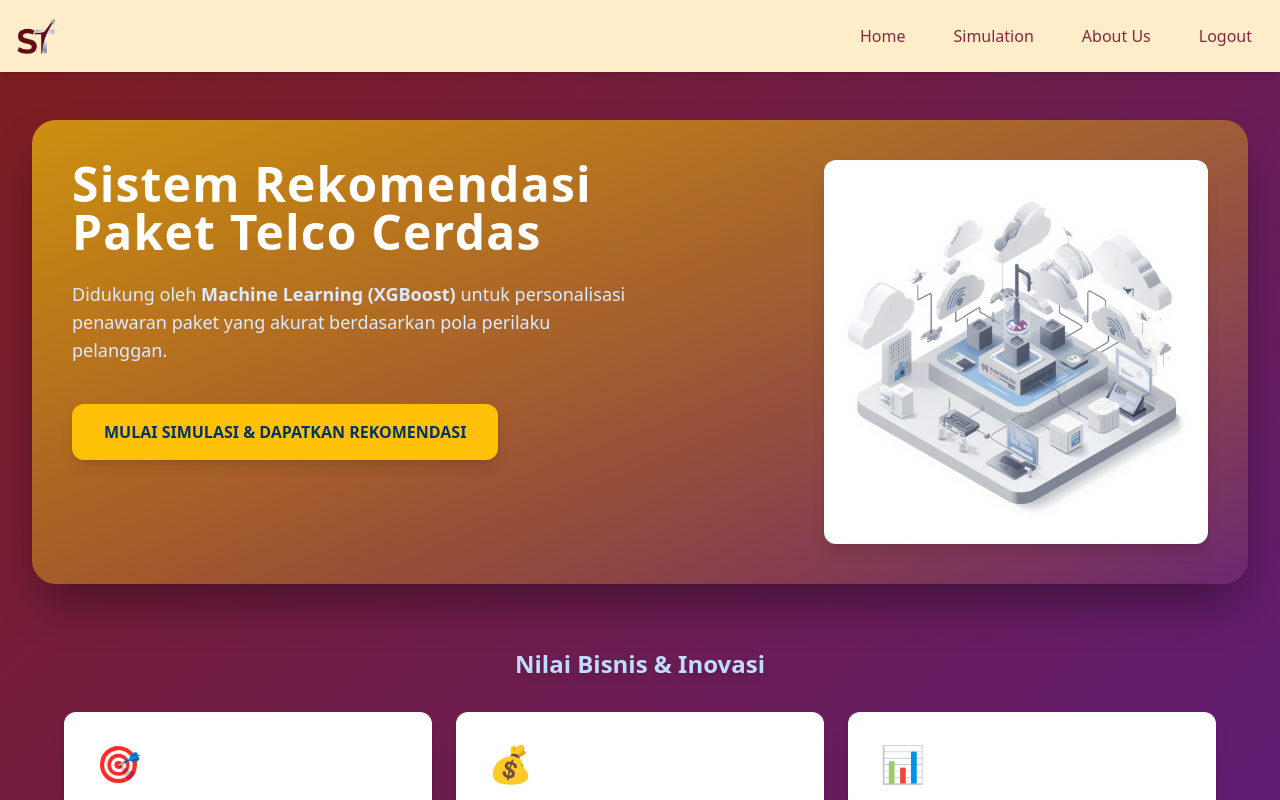
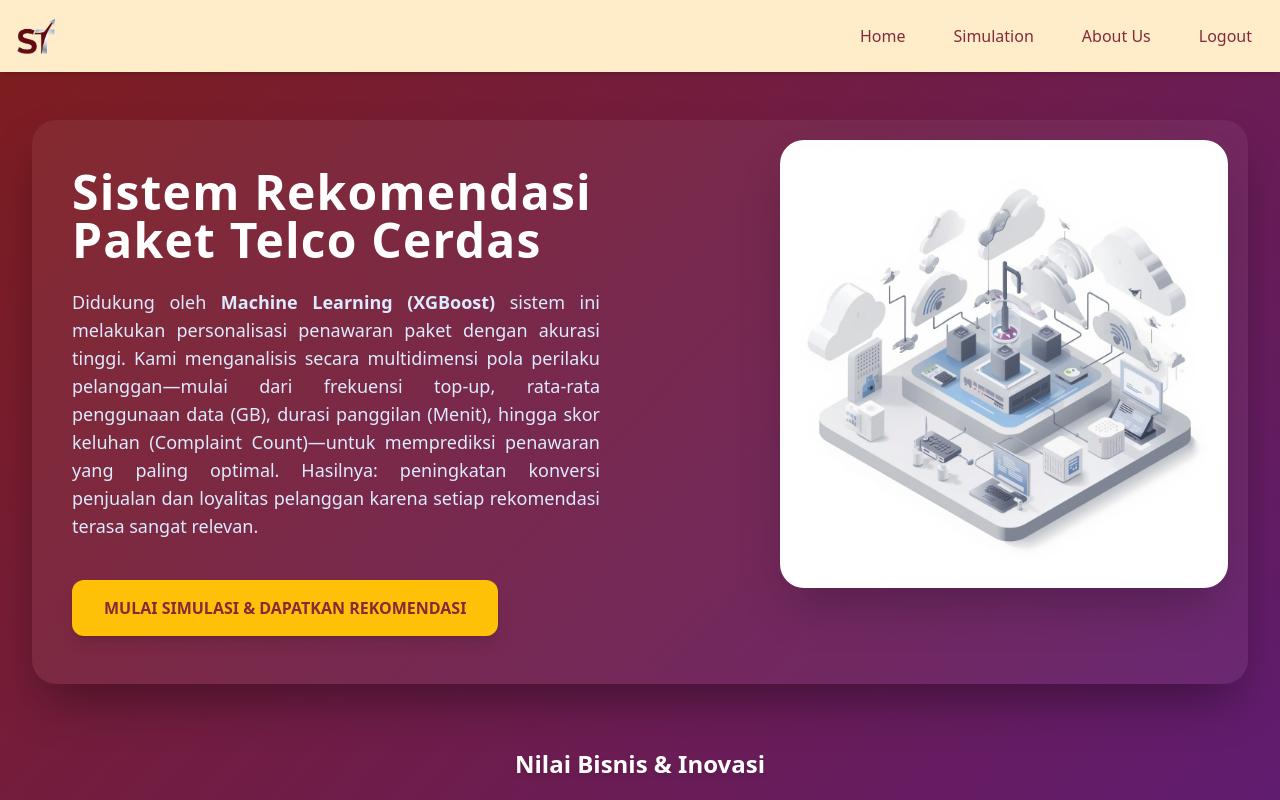
Before and after one commit to MargohanL23/SmartTelco-ForTimFEBE, a Vue app in the folder SmartTelco-FrontEnd/: page /home in a window 1280 px wide. Shown: the top 800 px of the page. Built offline with nearby package versions, Linux system fonts and the light colour scheme; sample sign-in values are in the browser's storage.

Commit message:
update homeview

```diff
--- a/SmartTelco-FrontEnd/src/views/HomeView.vue
+++ b/SmartTelco-FrontEnd/src/views/HomeView.vue
@@ -3,7 +3,7 @@
 
       <!-- HERO SECTION (Updated + Image Aside Right) -->
   <div
-    class="bg-gradient-to-br from-yellow-600 to-white-500 rounded-3xl p-10 shadow-2xl shadow-black/40 relative overflow-hidden max-w-10xl mx-auto">
+    class="bg-white-500 rounded-3xl shadow-2xl shadow-black/40 relative overflow-hidden max-w-10xl mx-auto">
 
     <!-- overlay glossy -->
     <div class="absolute top-0 left-0 w-full h-full bg-white/5 pointer-events-none"></div>
@@ -12,37 +12,46 @@
     <div class="relative z-10 flex flex-col md:flex-row items-center md:items-start">
 
       <!-- Kolom kiri: teks -->
-      <div class="text-left max-w-xl flex-1">
+      <div class="relative z-10 w-full md:w-1/2 p-10 md:py-12 md:pr-10 md:pl-35 flex flex-col justify-center items-start">
+
   <h1 class="text-4xl md:text-5xl font-extrabold text-white leading-tight mb-6 tracking-wide">
     Sistem Rekomendasi Paket Telco Cerdas
   </h1>
 
-        <p class="text-blue-100 mb-10 leading-relaxed text-base md:text-lg">
-          Didukung oleh <strong>Machine Learning (XGBoost)</strong> untuk personalisasi penawaran paket yang akurat
-          berdasarkan pola perilaku pelanggan.
+  <p class="text-blue-100 mb-10 leading-relaxed text-base md:text-lg text-justify">
+    Didukung oleh <strong>Machine Learning (XGBoost)</strong> sistem ini melakukan personalisasi
+    penawaran paket dengan akurasi tinggi. Kami menganalisis secara multidimensi pola perilaku
+    pelanggan—mulai dari frekuensi top-up, rata-rata penggunaan data (GB), durasi panggilan (Menit),
+    hingga skor keluhan (Complaint Count)—untuk memprediksi penawaran yang paling optimal.
+    Hasilnya: peningkatan konversi penjualan dan loyalitas pelanggan karena setiap rekomendasi terasa sangat relevan.
   </p>
 
   <RouterLink
     to="/simulation"
-          class="inline-block bg-[#FFC107] hover:bg-yellow-400 text-[#003366] font-extrabold py-4 px-8 rounded-xl shadow-lg transform hover:scale-105 transition duration-200 cursor-pointer">
+    class="inline-block bg-[#FFC107] hover:bg-yellow-400 text-[#842A3B] font-extrabold py-4 px-8 rounded-xl shadow-lg transform hover:scale-105 transition duration-200 cursor-pointer">
     MULAI SIMULASI & DAPATKAN REKOMENDASI
   </RouterLink>
+
 </div>
 
             <!-- Kolom kanan: gambar -->
-      <div class="mt-10 md:mt-0 md:pl-10 md:ml-auto flex justify-end">
+      <div class="mt-10 md:mt-0 md:pl-0 md:ml-auto flex justify-end p-5">
+
+          <div class="relative w-full max-w-md h-90 md:h-116 bg-white-500 rounded-3xl shadow-2xl overflow-hidden">
+
             <img
               src="/images/SmartTelco_ilustration.jpg"
               alt="Hero Illustration"
-          class="max-w-xs md:max-w-sm rounded-xl shadow-lg object-cover"
+              class="w-full h-full object-cover hover:scale-110 transition-transform duration-500"
             />
+        </div>
       </div>
     </div>
   </div>
 
     <!-- NILAI BISNIS -->
     <div>
-      <h2 class="text-center text-2xl font-bold mb-8 text-blue-200 drop-shadow-md">
+      <h2 class="text-center text-2xl font-bold mb-8 text-white drop-shadow-md">
         Nilai Bisnis & Inovasi
       </h2>
 
@@ -81,7 +90,7 @@
 
     <!-- CTA TERAKHIR -->
     <div
-      class="bg-gradient-to-br from-yellow-600 to-white-500 rounded-2xl p-10 text-center shadow-xl max-w-6xl mx-auto relative z-10">
+      class="bg-white-500 rounded-2xl p-10 text-center shadow-2xl shadow-black/40 max-w-6xl mx-auto relative z-10">
       <h3 class="text-xl md:text-2xl font-bold mb-6 text-white">
         Siap Menguji Kecerdasan Model Kami?
       </h3>
```
Lines whose indentation alone changed are shown as unchanged.
